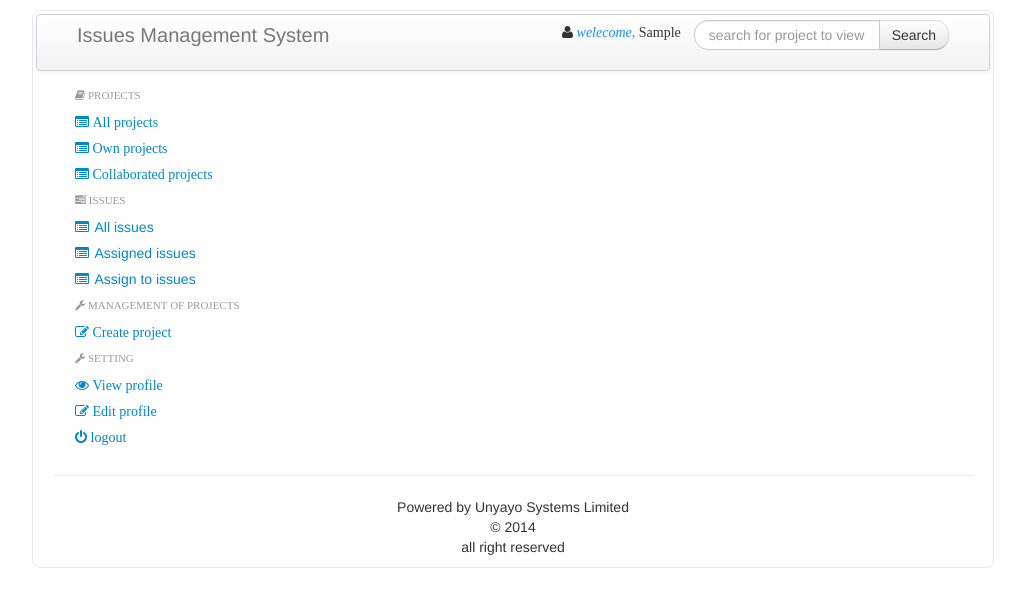
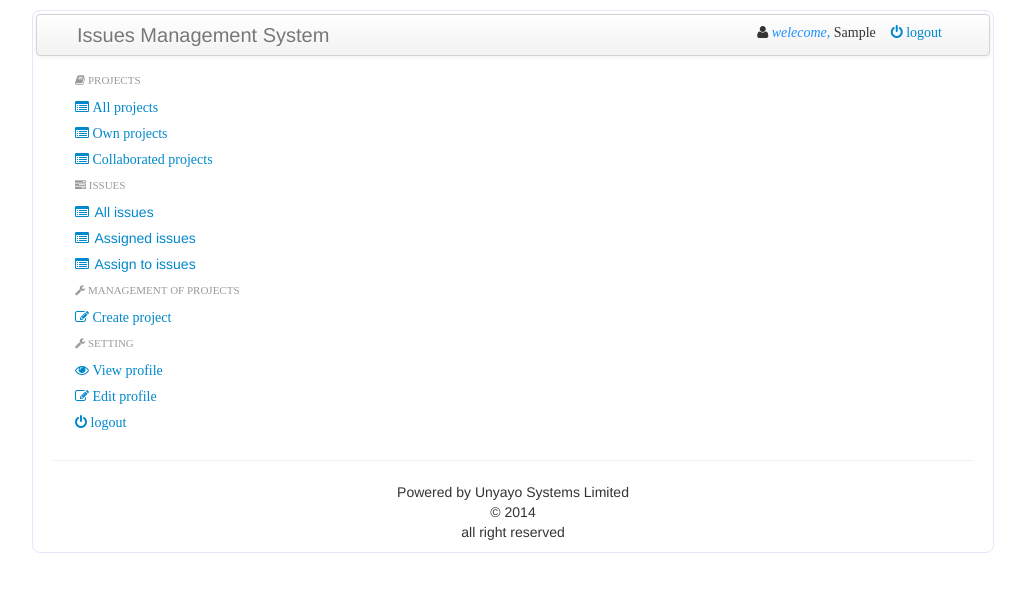
Before and after one commit to chingalo/issuesmanagementsystem, a Django app: template templates/user.html in a window 1280 px wide. Shown: the top 607 px of the page, without its empty margins (127-1152 px from the left). Run offline with Django 3.2, Linux system fonts and the light colour scheme; the template is opened without the code that fills it: most values are stand-ins (such as "Sample title", 1, 10 or a date in 2020); parts of the project's set-up code (start-up, migrations or seed data) failed here and were passed over; some libraries are stand-ins or nearby versions.

Commit message:
remove serach for and add logout link

```diff
--- a/templates/user.html
+++ b/templates/user.html
@@ -8,18 +8,13 @@
 
 		<a class="brand" href="#">Issues Management System</a>
 
-		<!-- search form  for projects, log out and user information--->
-		<form class="form-search pull-right" method = "POST" action = "">
-			 {% csrf_token %}
-		  <div class="input-append">
-			<input type="text" class="span2 search-query" placeholder = "search for project to view">
-			<button type="submit" class="btn">Search</button>
-		  </div>
-	    </form>
+		<!--  log out and user information--->
+		<span class = "pull-right useInformation">
+			<a href= "{% url 'logout' user.id %}"><i class = "icon-off">&#160;logout</i></a>
+	    </span>
 	    <span class = "pull-right useInformation">
 			<i class = "icon-white icon-user">&#160;<i style = "color:#1E90FF;">welecome, </i>{{userName|title}}</i>&#160;
 	    </span>
-
     </div>
   </div>
 </div>
```
